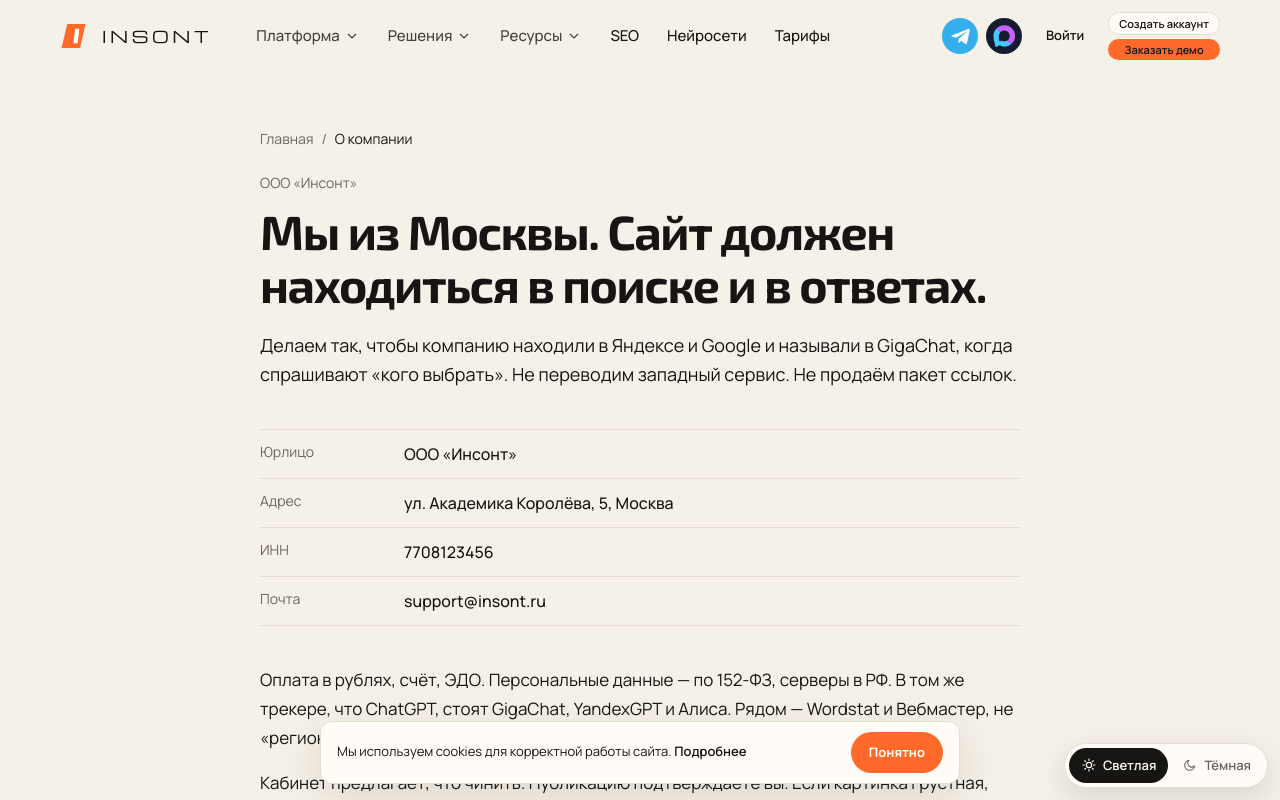
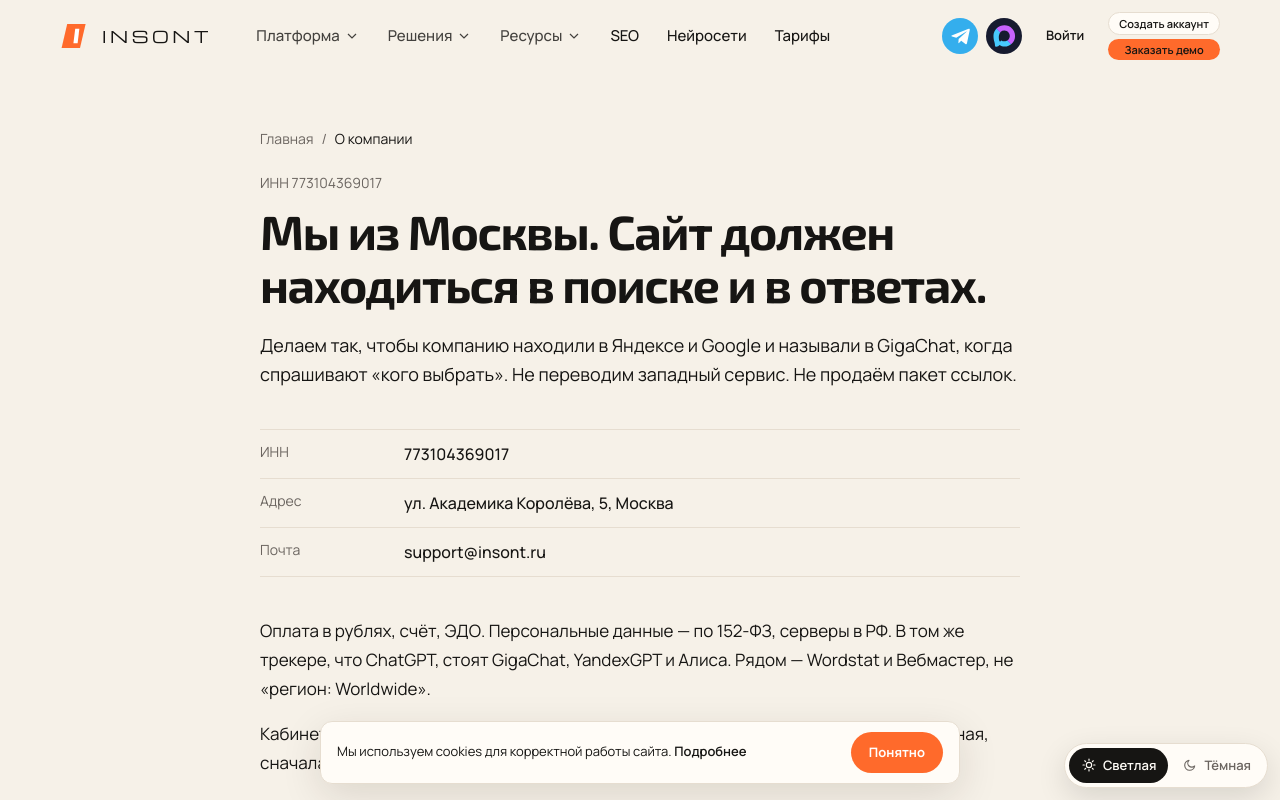
Before and after one commit to egor2001barkov-cmd/innsont, a Next.js app: page /kompaniya in a window 1280 px wide. Shown: the top 800 px of the page. Built offline with nearby package versions, Linux system fonts and the light colour scheme.

Commit message:
Убрали ООО «Инсонт», везде ИНН 773104369017

```diff
--- a/src/app/cookies/page.tsx
+++ b/src/app/cookies/page.tsx
@@ -16,7 +16,7 @@
       lead="Коротко: что за файлы, зачем мы их ставим и как ими управлять. Это не рекламная сеть и не скрытый сбор."
       path="/cookies"
     >
-      <p>Дата публикации: 23 августа 2026 года. Оператор сайта: {SITE.legalName}, {SITE.address}, ИНН {SITE.inn}. Вопросы: {SITE.email}.</p>
+      <p>Дата публикации: 23 августа 2026 года. Оператор сайта: INSONT, {SITE.address}, ИНН {SITE.inn}. Вопросы: {SITE.email}.</p>
 
       <h2 className="mt-10 text-2xl">Что такое cookie</h2>
       <p>
--- a/src/app/kompaniya/page.tsx
+++ b/src/app/kompaniya/page.tsx
@@ -8,7 +8,7 @@
 export const metadata: Metadata = {
   title: "О компании INSONT — кто делает продвижение в поиске и нейросетях",
   description:
-    "ООО «Инсонт», Москва. Продвигаем сайты в Яндексе, Google и ответах GigaChat. Рубли, 152-ФЗ, Wordstat. Без покупки ссылок.",
+    "INSONT, Москва, ИНН 773104369017. Продвигаем сайты в Яндексе, Google и ответах GigaChat. Рубли, 152-ФЗ, Wordstat. Без покупки ссылок.",
   alternates: { canonical: "/kompaniya" },
   openGraph: {
     title: "О компании INSONT",
@@ -40,7 +40,7 @@
       />
       <article className="mx-auto max-w-[800px] px-5 py-14">
         <Breadcrumbs path="/kompaniya" lastName="О компании" />
-        <p className="text-sm text-muted">{SITE.legalName}</p>
+        <p className="text-sm text-muted">ИНН {SITE.inn}</p>
         <h1 className="mt-3 text-4xl leading-[1.1] md:text-5xl">
           Мы из Москвы. Сайт должен находиться в поиске и в ответах.
         </h1>
@@ -51,9 +51,8 @@
         </p>
         <dl className="mt-10 border-y border-line">
           {[
-            ["Юрлицо", SITE.legalName],
+            ["ИНН", SITE.inn],
             ["Адрес", SITE.address],
-            ["ИНН", SITE.inn],
             ["Почта", SITE.email],
           ].map(([k, v]) => (
             <div key={k} className="flex flex-col gap-1 border-b border-line py-3 last:border-b-0 sm:flex-row sm:gap-8">
--- a/src/app/layout.tsx
+++ b/src/app/layout.tsx
@@ -56,7 +56,7 @@
     canonical: SITE.url,
     languages: { "ru-RU": SITE.url },
   },
-  authors: [{ name: SITE.legalName }],
+  authors: [{ name: SITE.name }],
   openGraph: {
     type: "website",
     locale: "ru_RU",
--- a/src/app/oferta/page.tsx
+++ b/src/app/oferta/page.tsx
@@ -20,7 +20,7 @@
       path="/oferta"
     >
       <p>
-        Редакция от 23 августа 2026 года. Исполнитель: {SITE.legalName}, {SITE.address},
+        Редакция от 23 августа 2026 года. Исполнитель: INSONT, {SITE.address},
         ИНН {SITE.inn}. Сайт: {SITE.url}. Почта: {SITE.email}.
       </p>
       <p>
--- a/src/app/politika/page.tsx
+++ b/src/app/politika/page.tsx
@@ -4,7 +4,7 @@
 
 export const metadata = resourceMeta(
   "Политика конфиденциальности INSONT",
-  "Как ООО «Инсонт» обрабатывает персональные данные пользователей онлайн-сервиса INSONT. 152-ФЗ, состав данных, сроки, права.",
+  "Как INSONT обрабатывает персональные данные. ИНН 773104369017. 152-ФЗ, состав данных, сроки, права.",
   "/politika"
 );
 
@@ -17,7 +17,7 @@
       path="/politika"
     >
       <p>
-        Редакция от 23 августа 2026 года. Оператор: {SITE.legalName}, адрес{" "}
+        Редакция от 23 августа 2026 года. Оператор сайта INSONT, адрес{" "}
         {SITE.address}, ИНН {SITE.inn}. Контакт по данным: {SITE.email}.
       </p>
 
@@ -54,7 +54,7 @@
       <h2 className="mt-10 text-2xl">4. Правовые основания</h2>
       <p>
         Договор (оферта и акцепт), согласие при отправке формы, законная обязанность
-        хранить закрывающие документы. Для 152-ФЗ оператор — {SITE.legalName}.
+        хранить закрывающие документы. Для 152-ФЗ оператор — INSONT, ИНН {SITE.inn}.
         База размещается в Российской Федерации.
       </p>
 
--- a/src/app/resheniya/krupnyy-biznes/page.tsx
+++ b/src/app/resheniya/krupnyy-biznes/page.tsx
@@ -241,7 +241,7 @@
               Западный SaaS часто не проходит закупку из-за валюты, данных и
               отсутствия лица. Серое агентство не проходит безопасность, потому
               что ссылки, накрутка и непонятно кто пишет. Нас можно провести как
-              ПО и услугу: {SITE.legalName}, {SITE.address}, ИНН {SITE.inn}.
+              ПО и услугу: INSONT, {SITE.address}, ИНН {SITE.inn}.
               Договор, ЭДО и закрывающие делаем как принято.
             </p>
             <p>
--- a/src/components/Footer.tsx
+++ b/src/components/Footer.tsx
@@ -18,7 +18,7 @@
             <Wordmark className="text-[14px] text-ink" />
           </Link>
           <p className="mt-4 text-sm leading-relaxed text-muted">
-            {SITE.tagline}. ООО «Инсонт», Москва. Рубли, 152-ФЗ, Wordstat и Яндекс
+            {SITE.tagline}. Москва. ИНН {SITE.inn}. Рубли, 152-ФЗ, Wordstat и Яндекс
             рядом с Google.
           </p>
           <p className="mt-4 text-sm text-muted">
@@ -157,7 +157,7 @@
       <div className="border-t border-line/80">
         <div className="mx-auto flex max-w-[1200px] flex-col gap-2 px-5 py-5 text-xs text-muted md:flex-row md:justify-between">
           <span>
-            © {new Date().getFullYear()} {SITE.legalName}. ИНН {SITE.inn}
+            © {new Date().getFullYear()} INSONT. ИНН {SITE.inn}
           </span>
           <span className="flex flex-wrap gap-x-3 gap-y-1">
             <Link href="/politika" className="hover:text-ink">
--- a/src/components/SiteJsonLd.tsx
+++ b/src/components/SiteJsonLd.tsx
@@ -9,6 +9,7 @@
     legalName: SITE.legalName,
     url: SITE.url,
     email: SITE.email,
+    taxID: SITE.inn,
     image: `${SITE.url}/logo-mark.jpg`,
     logo: {
       "@type": "ImageObject",
--- a/src/lib/site.ts
+++ b/src/lib/site.ts
@@ -1,6 +1,6 @@
 export const SITE = {
   name: "INSONT",
-  legalName: "ООО «Инсонт»",
+  legalName: "INSONT",
   domain: "insont.ru",
   url: "https://insont.ru",
   email: "support@insont.ru",
@@ -9,7 +9,7 @@
   telegramHandle: "@egorconsult",
   max: "https://max.ru/u/f9LHodD0cOLokrK3yJtWfpkCG_GAlpt4msSkWHp4JR6tI2ahGXrLjBI0Fj4",
   address: "ул. Академика Королёва, 5, Москва",
-  inn: "7708123456",
+  inn: "773104369017",
   tagline: "Продвижение в Яндексе, Google и нейросетях",
   description:
     "Продвигаем сайт в Яндексе, Google и ответах нейросетей. Чтобы вас находили, когда человек ищет услугу или спрашивает, кого выбрать.",
```
